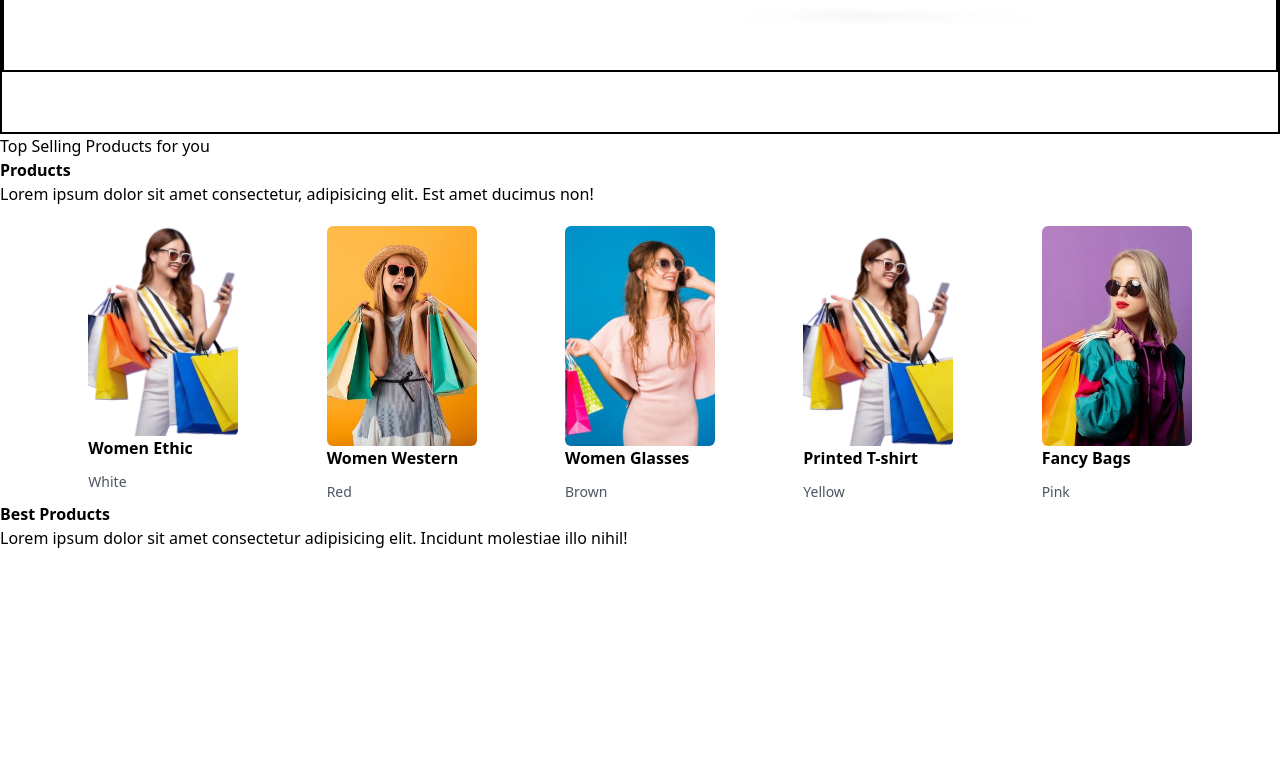
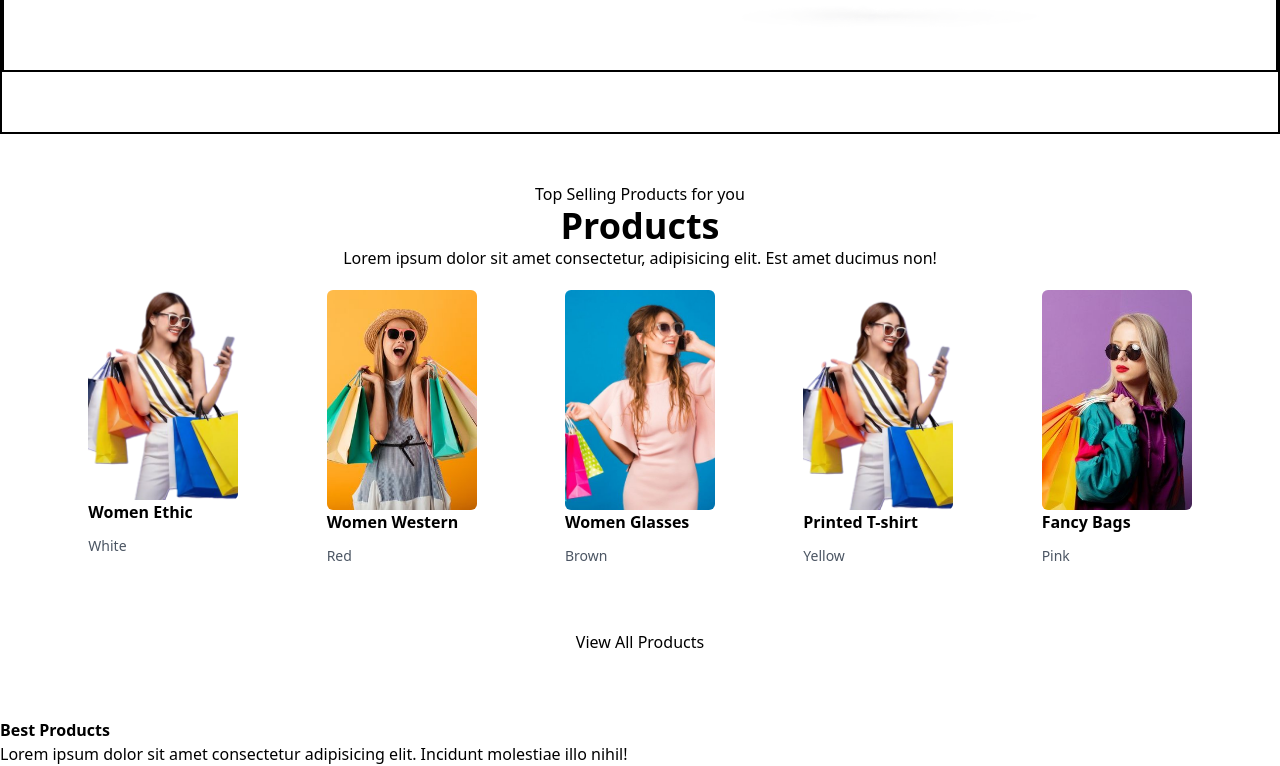
Before and after one commit to Kkebuka/shop-et, a React (Create React App) app: page / in a window 1280 px wide. Shown: the part 514-1280 px from the top of the page. Before the commit the page ends 1064 px from the top, so only its background shows below. Built offline with nearby package versions, Linux system fonts and the light colour scheme.

Commit message:
top products

```diff
--- a/src/components/TopProduct.js
+++ b/src/components/TopProduct.js
@@ -3,14 +3,15 @@ import TopGridView from "./TopGridView";
 
 function TopProduct() {
   return (
-    <div>
-      <h2>Top Selling Products for you</h2>
-      <strong>Products</strong>
-      <p>
+    <div className="flex flex-col items-center py-12">
+      <h2 className="text-md">Top Selling Products for you</h2>
+      <strong className="text-4xl">Products</strong>
+      <p className="text-md">
         Lorem ipsum dolor sit amet consectetur, adipisicing elit. Est amet
         ducimus non!
       </p>
       <TopGridView />
+      <button className="mt-12 p-4">View All Products</button>
     </div>
   );
 }
```
